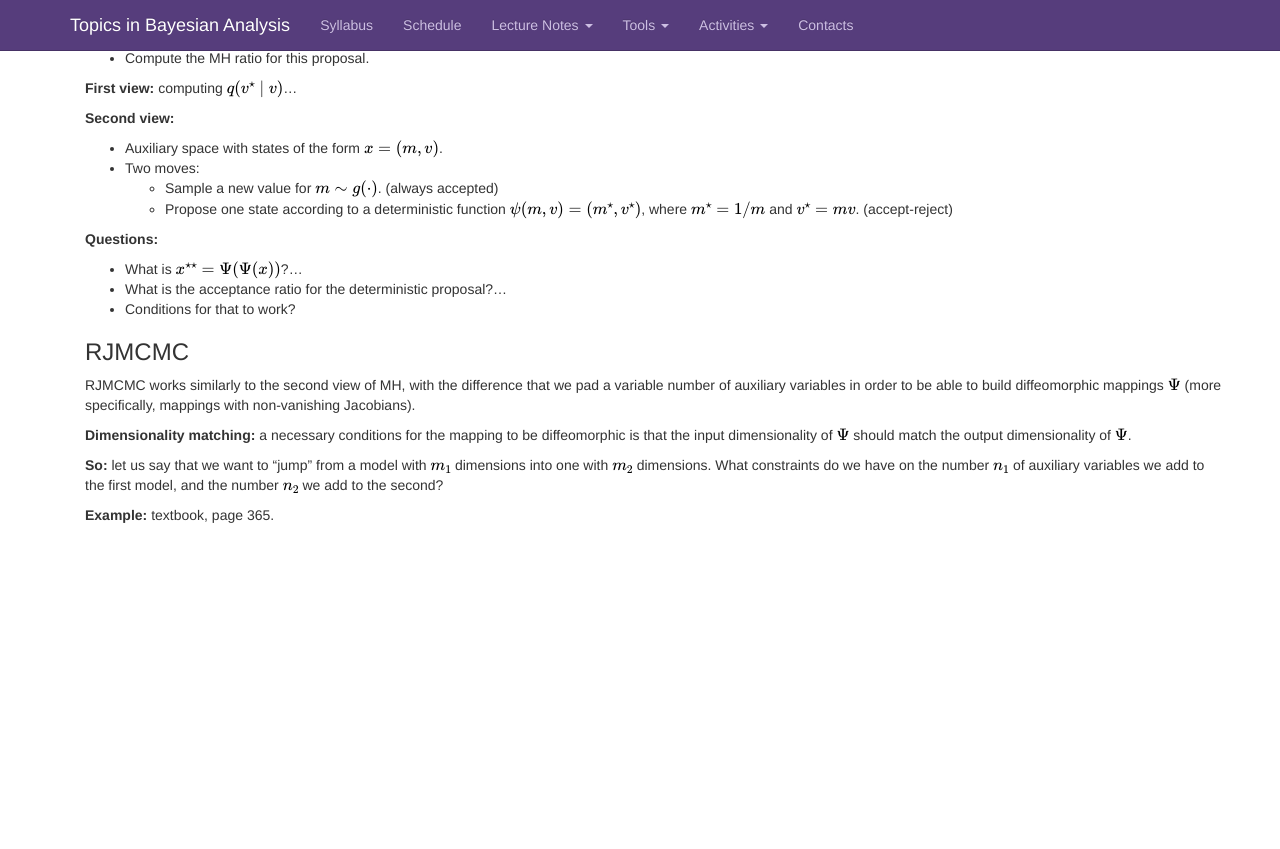
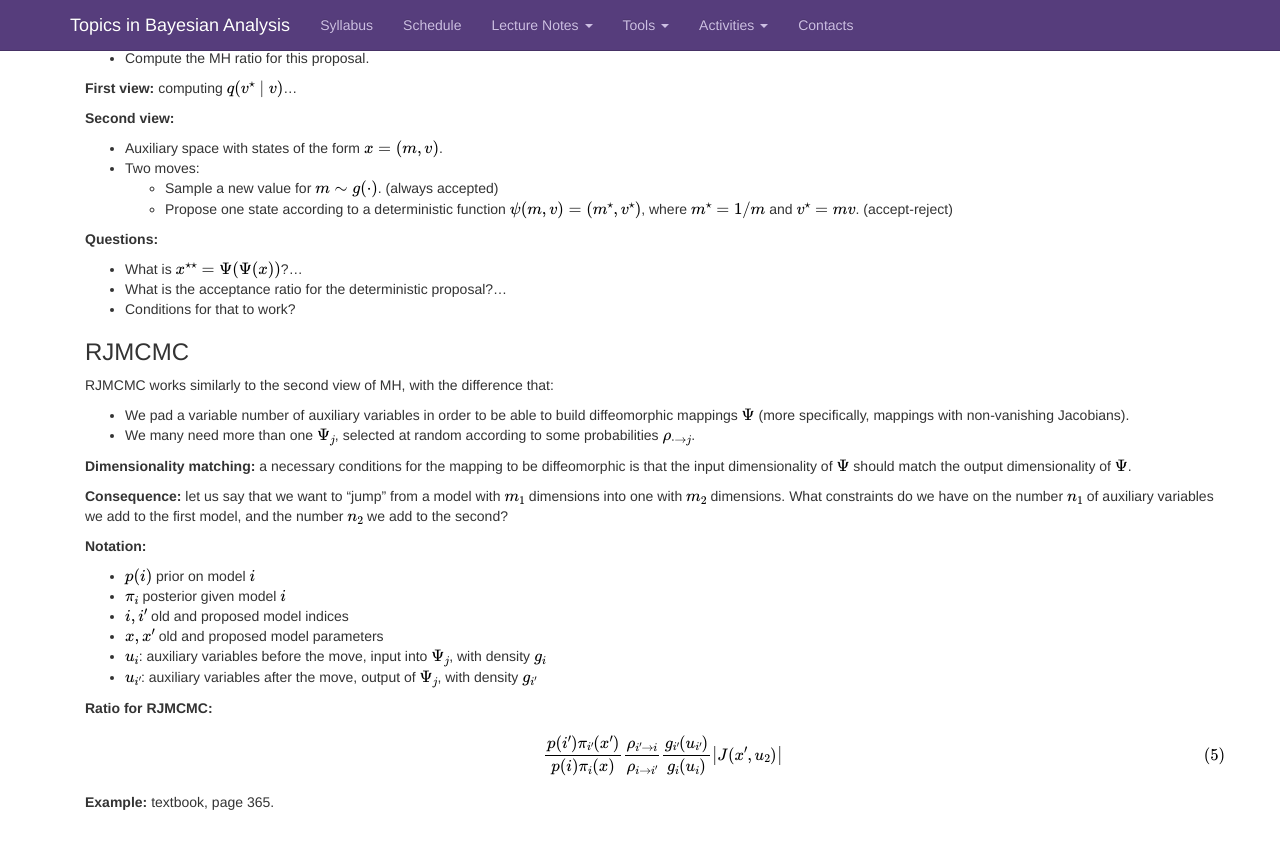
Before and after one commit to UBC-STAT/stat520-sp2014-15-website, a Jekyll site: the page built from _posts/2015-03-25-notes-lecture10.md, in a window 1280 px wide and 900 px high, scrolled down 1105 px. Shown: the top 849 px of the window. Built offline with Jekyll 4.4.1, drawn with Linux system fonts in a browser that asks for light colours; nearby versions of some CDN libraries; Markdown is read by kramdown in place of the engine named in the settings; formulas are drawn with MathJax 3; comment, search, counter and statistics services are not loaded; before the commit the page ends 1640 px from its top, so only the background shows below that.

Commit message:
Lecture 10

```diff
--- a/_posts/2015-03-25-notes-lecture10.md
+++ b/_posts/2015-03-25-notes-lecture10.md
@@ -86,10 +86,28 @@ This creates the following auxiliary latent space:
 
 ### RJMCMC
 
-RJMCMC works similarly to the second view of MH, with the difference that we pad a variable number of auxiliary variables in order to be able to build diffeomorphic mappings $\Psi$ (more specifically, mappings with non-vanishing Jacobians).
+RJMCMC works similarly to the second view of MH, with the difference that:
+
+- We pad a variable number of auxiliary variables in order to be able to build diffeomorphic mappings $\Psi$ (more specifically, mappings with non-vanishing Jacobians).
+- We many need more than one $\Psi\_j$, selected at random according to some probabilities $\rho\_{\cdot\to j}$.
 
 **Dimensionality matching:** a necessary conditions for the mapping to be diffeomorphic is that the input dimensionality of $\Psi$ should match the output dimensionality of $\Psi$.
 
-**So:** let us say that we want to "jump" from a model with $m\_1$ dimensions into one with $m\_2$ dimensions. What constraints do we have on the number $n\_1$ of auxiliary variables we add to the first model, and the number $n\_2$ we add to the second?
+**Consequence:** let us say that we want to "jump" from a model with $m\_1$ dimensions into one with $m\_2$ dimensions. What constraints do we have on the number $n\_1$ of auxiliary variables we add to the first model, and the number $n\_2$ we add to the second?
+
+**Notation:**
+
+- $p(i)$ prior on model $i$
+- $\pi\_i$ posterior given model $i$
+- $i,i'$ old and proposed model indices
+- $x, x'$ old and proposed model parameters
+- $u\_i$: auxiliary variables before the move, input into $\Psi\_j$, with density $g\_i$
+- $u\_{i'}$: auxiliary variables after the move, output of $\Psi\_j$, with density $g\_{i'}$
+
+**Ratio for RJMCMC:**
+
+\\begin{eqnarray}
+\frac{p(i')\pi\_{i'}(x')}{p(i)\pi\_i(x)} \frac{\rho\_{i'\to i}}{\rho\_{i\to i'}} \frac{g\_{i'}(u\_{i'})}{g\_{i}(u\_{i})} \left| J(x', u\_2) \right|
+\\end{eqnarray}
 
 **Example:** textbook, page 365.
```
Also changed, not shown: schedule.md (+1 -1 lines).
